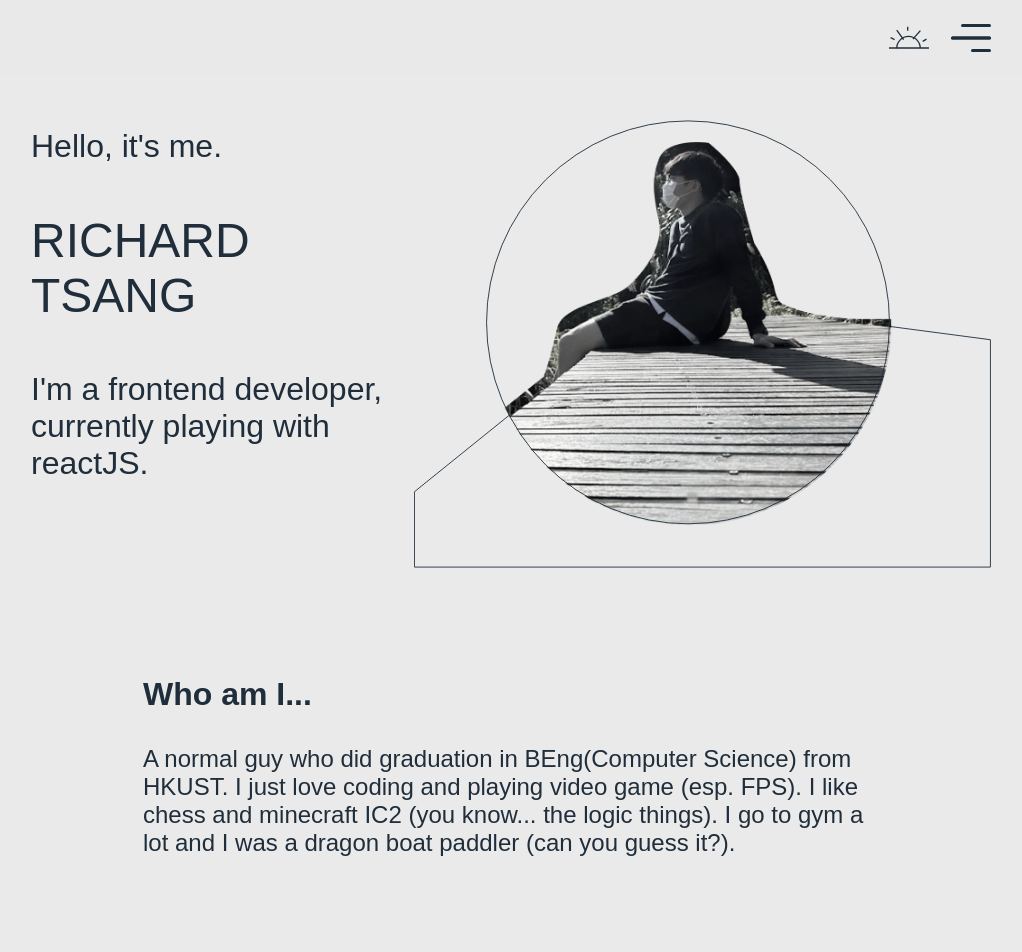
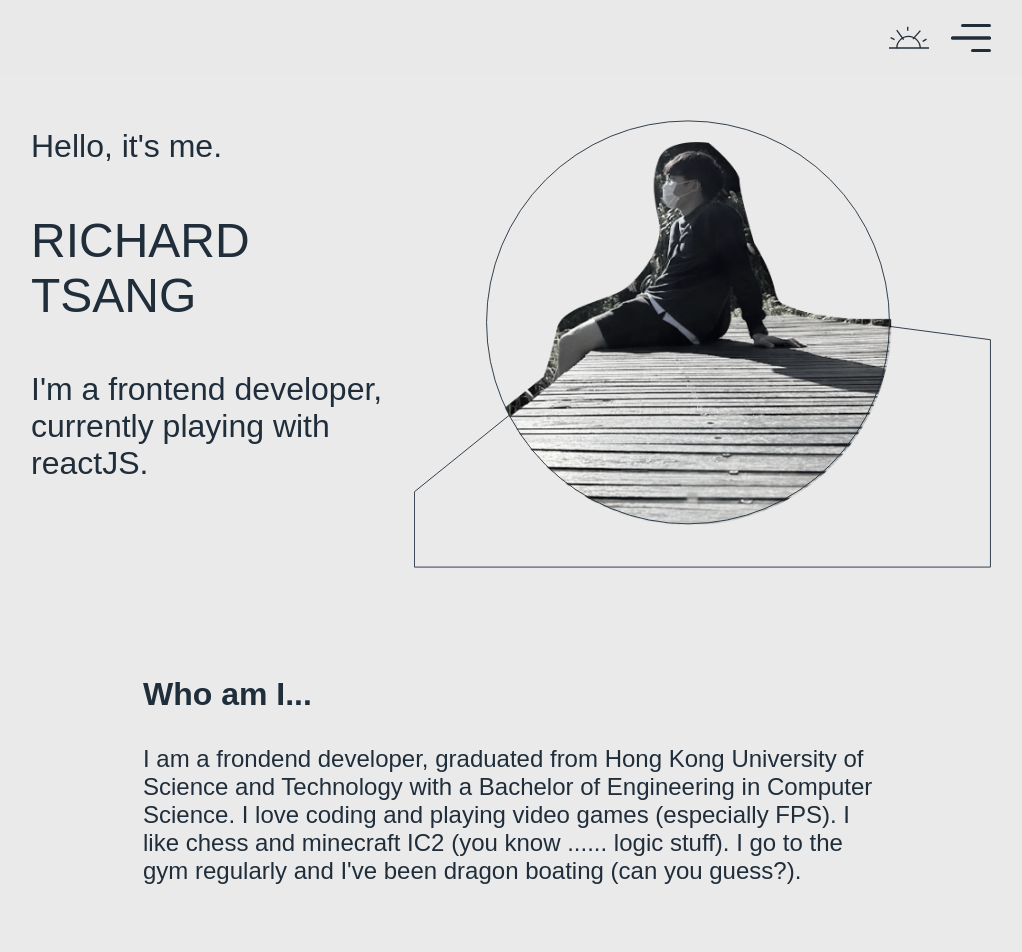
Before and after one commit to r7chardgh/profile, a React (Vite) app: page / in a window 1280 px wide. Shown: the top 952 px of the page, without its empty margins (129-1151 px from the left). Built offline with nearby package versions, Linux system fonts and the light colour scheme; a web font is replaced by a local one.

Commit message:
Update about description

```diff
--- a/src/pages/About.jsx
+++ b/src/pages/About.jsx
@@ -6,10 +6,7 @@ function About() {
       <article className="about-text">
         <h1 className="title">Who am I...</h1>
         <p className="paragraph">
-          A normal guy who did graduation in BEng(Computer Science) from HKUST.
-          I just love coding and playing video game (esp. FPS). I like chess and
-          minecraft IC2 (you know... the logic things). I go to gym a lot and I
-          was a dragon boat paddler (can you guess it?).
+        I am a frondend developer, graduated from Hong Kong University of Science and Technology with a Bachelor of Engineering in Computer Science. I love coding and playing video games (especially FPS). I like chess and minecraft IC2 (you know ...... logic stuff). I go to the gym regularly and I've been dragon boating (can you guess?).
         </p>
       </article>
     </div>
```
